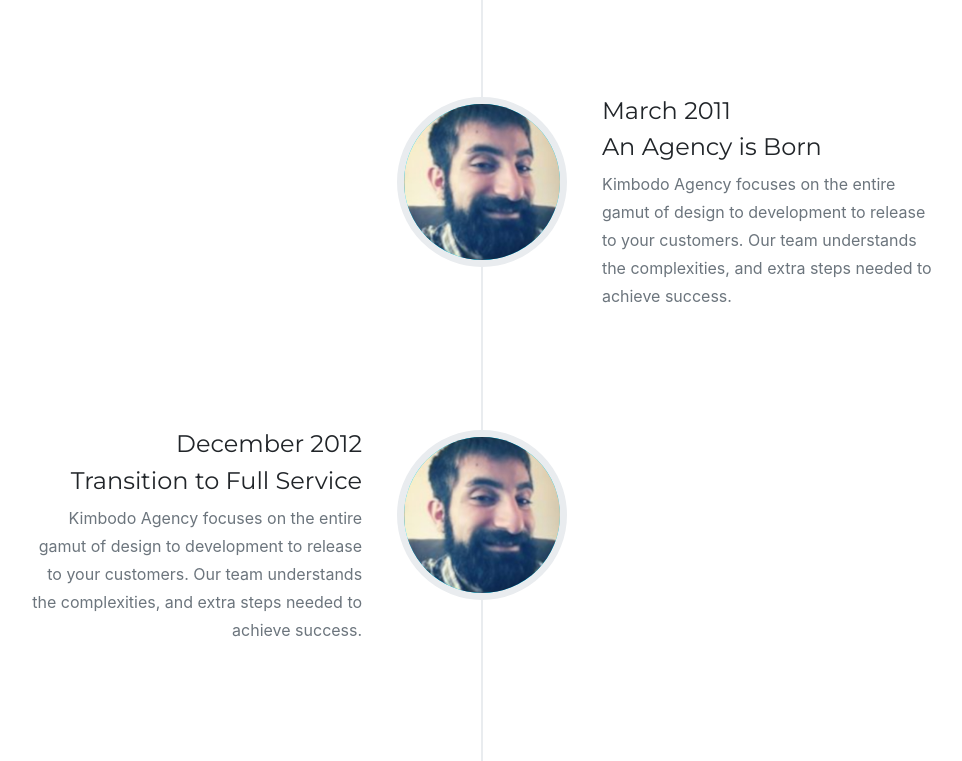
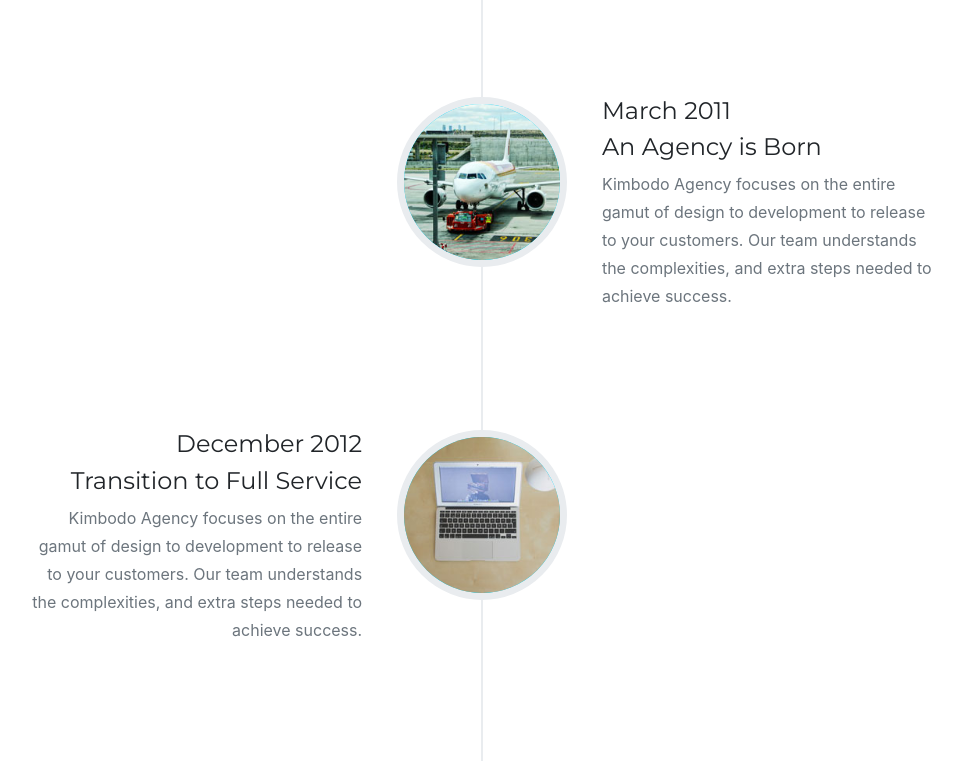
Before and after one commit to kimbodo/kimbodo, a website with bundled scripts: page index.html in a window 1280 px wide. Shown: the part 3050-3811 px from the top of the page, without its empty margins (158-1120 px from the left). Built offline with nearby package versions, Linux system fonts and the light colour scheme; files whose address does not match are found by name; a web font is replaced by a local one.

Commit message:
Page corrections for icon images

```diff
--- a/index.html
+++ b/index.html
@@ -232,7 +232,7 @@
             </li>
             <li class="timeline-inverted">
               <div class="timeline-image">
-                <img class="rounded-circle img-fluid" src="img/about/5.jpg" alt="">
+                <img class="rounded-circle img-fluid" src="img/about/2.jpg" alt="">
               </div>
               <div class="timeline-panel">
                 <div class="timeline-heading">
@@ -246,7 +246,7 @@
             </li>
             <li>
               <div class="timeline-image">
-                <img class="rounded-circle img-fluid" src="img/about/6.jpg" alt="">
+                <img class="rounded-circle img-fluid" src="img/about/3.jpg" alt="">
               </div>
               <div class="timeline-panel">
                 <div class="timeline-heading">
@@ -398,7 +398,7 @@
             <img class="mx-auto rounded-circle" src="img/team/4.jpg" alt="">
             <h4>Mayer</h4>
             <p class="text-muted">Lead Marketer</p>
-            <ul class="list-inline social-buttons">
+            <ul class="lis  t-inline social-buttons">
               <li class="list-inline-item">
                 <a href="#">
                   <i class="fab fa-twitter"></i>
```
